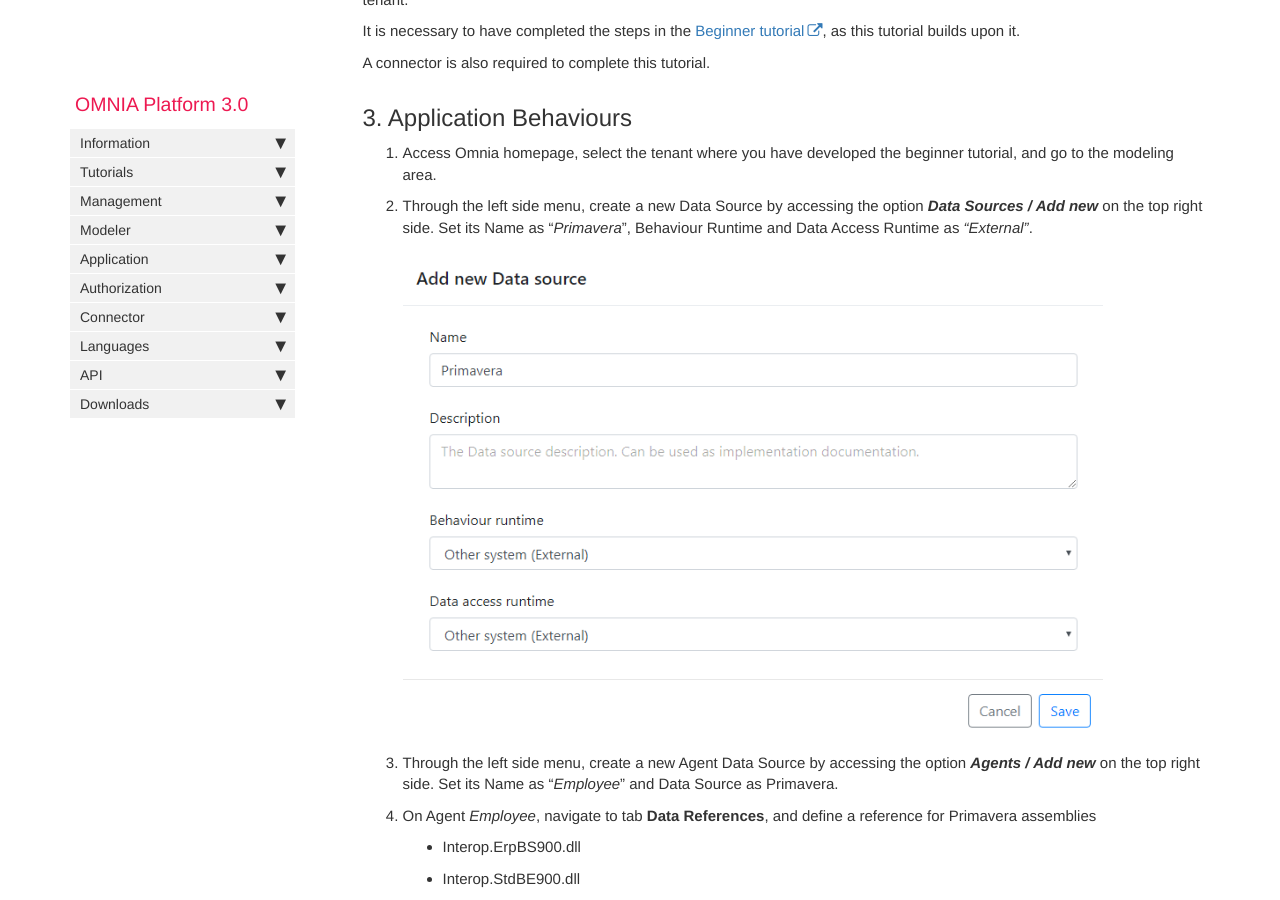
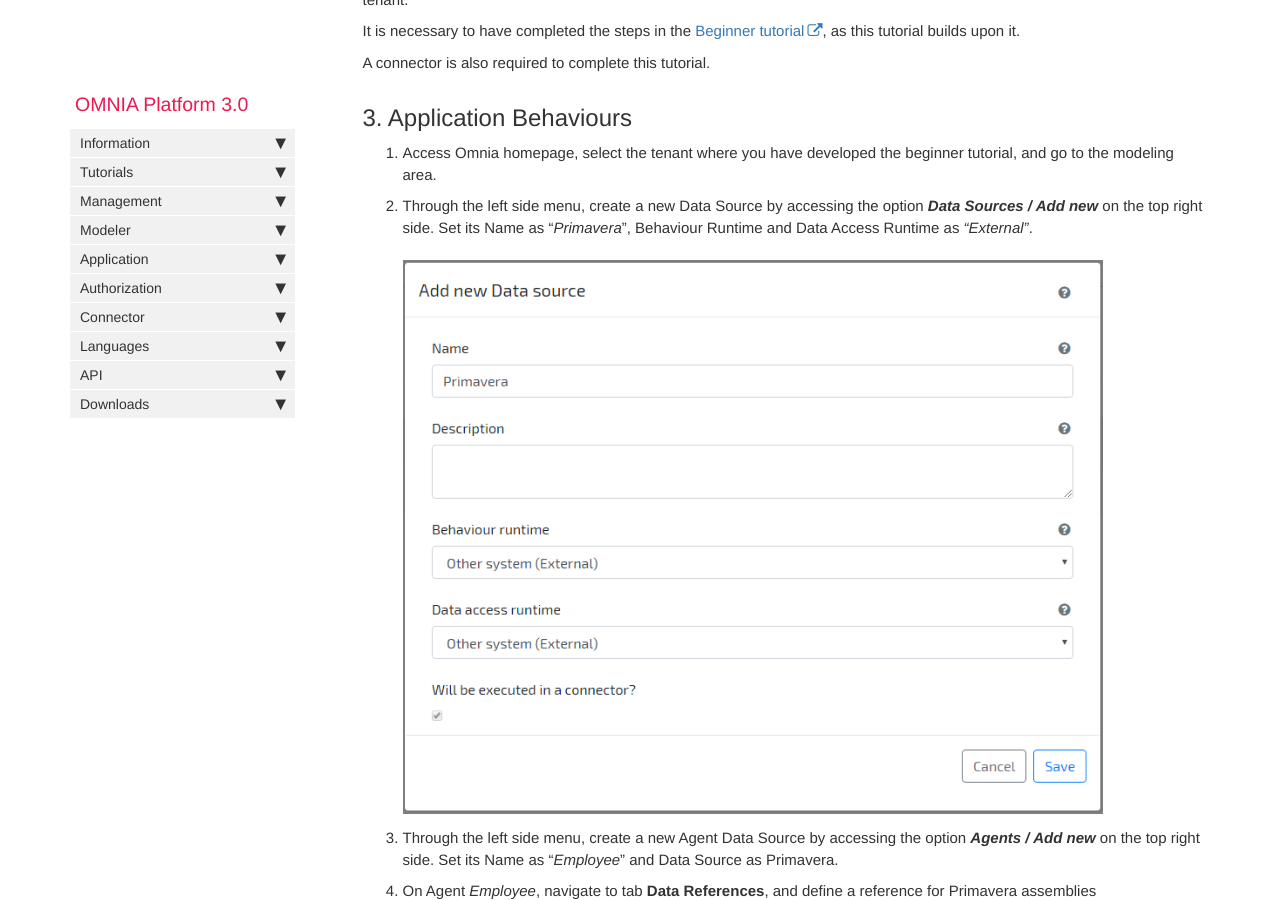
Before and after one commit to daniel8lopes/omnia3, a Jekyll site: the page built from docs/pages/omnia3/Tutorials/omnia3_applicationbehaviourstutorial.md, in a window 1280 px wide and 900 px high, scrolled down 528 px. Built offline with Jekyll 4.4.1, drawn with Linux system fonts in a browser that asks for light colours; nearby versions of some CDN libraries; comment, search, counter and statistics services are not loaded.

Commit message:
Update omnia3_applicationbehaviourstutorial.md

```diff
--- a/docs/pages/omnia3/Tutorials/omnia3_applicationbehaviourstutorial.md
+++ b/docs/pages/omnia3/Tutorials/omnia3_applicationbehaviourstutorial.md
@@ -26,7 +26,7 @@ A connector is also required to complete this tutorial.
 
 2. Through the left side menu, create a new Data Source by accessing the option ***Data Sources / Add new*** on the top right side. Set its Name as "*Primavera*", Behaviour Runtime and Data Access Runtime as *"External"*.
 
-    ![Modeler create DataSource](/images/tutorials/primaveraconnector/add-new-datasource.png)
+    ![Modeler create DataSource](/images/tutorials/applicationBehaviours/Modeler-Create-DataSource.PNG)
 
 3. Through the left side menu, create a new Agent Data Source by accessing the option ***Agents / Add new*** on the top right side. Set its Name as "*Employee*" and Data Source as Primavera.
 
```
